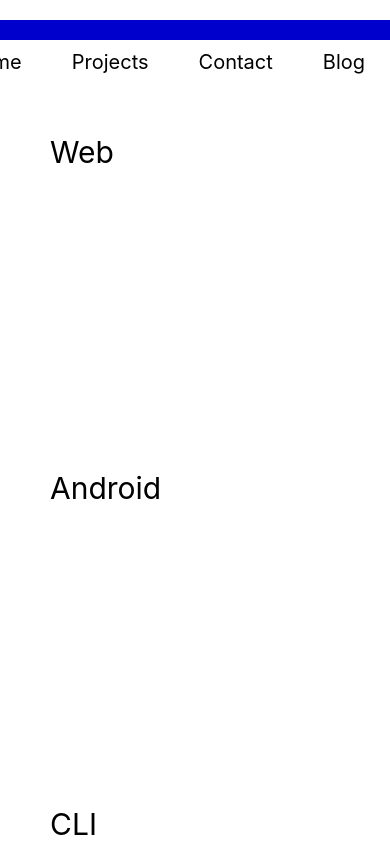
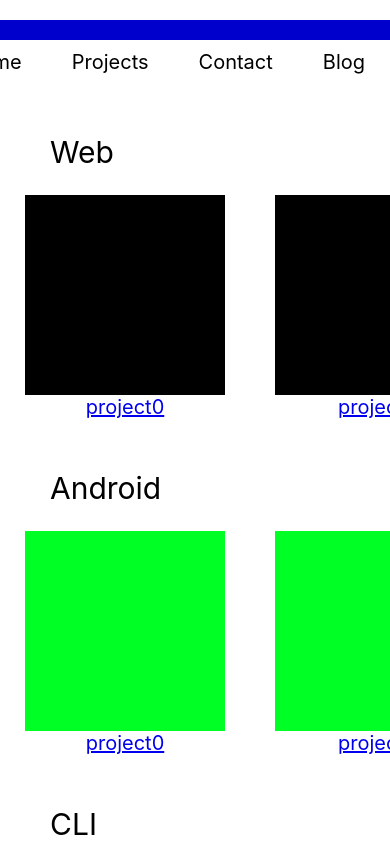
Before and after one commit to SKR301/SKR301.github.io, a React Native app: screen /projects in a window 390 px wide. Shown: the top 844 px of the page. Built offline with nearby package versions, Linux system fonts and the light colour scheme.

Commit message:
added structure for nected scrollable projects

```diff
--- a/src/projects.js
+++ b/src/projects.js
@@ -11,7 +11,6 @@ const windowHeight = Dimensions.get('window').height;
 
 export default function Projects() {
 
-// update colors
 	const [projectDet, setProjectDet] = useState([{
 		projectCategory: 'Web',
 		projectCardDet:[{
@@ -53,14 +52,23 @@ export default function Projects() {
 
 	const projectListToRender = [];
 	projectDet.map((element, index) => {
+		const projectInnerListToRender = [];
+		element.projectCardDet.map((innerElement, innerIndex) => {
+			projectInnerListToRender.push(
+				<View key={innerIndex} style={projects.projectCard}>
+					<Image source={innerElement.img} style={projects.projectImage}/>
+					<Text style={projects.projectName}><Link to={innerElement.projectLink}>{innerElement.name}</Link></Text>
+				</View>
+			);
+		});
+
         projectListToRender.push(
-			<View style={projects.projectCategory}>
+			<View key={index} style={projects.projectCategory}>
 				<Text style={projects.projectCategoryTitle}>{element.projectCategory}</Text>
 				<ScrollView style={projects.projectScrollBar} horizontal={true}>
-					<View style={projects.projectCard}>
-						<Image source={element.projectCardDet.img} style={projects.projectImage}/>
-						<Text style={projects.projectName}><Link to={element.projectCardDet.projectLink}>{element.projectCardDet.name}</Link></Text>
-					</View>
+					{
+						projectInnerListToRender
+					}
 				</ScrollView>
 			</View>
 		);
```
